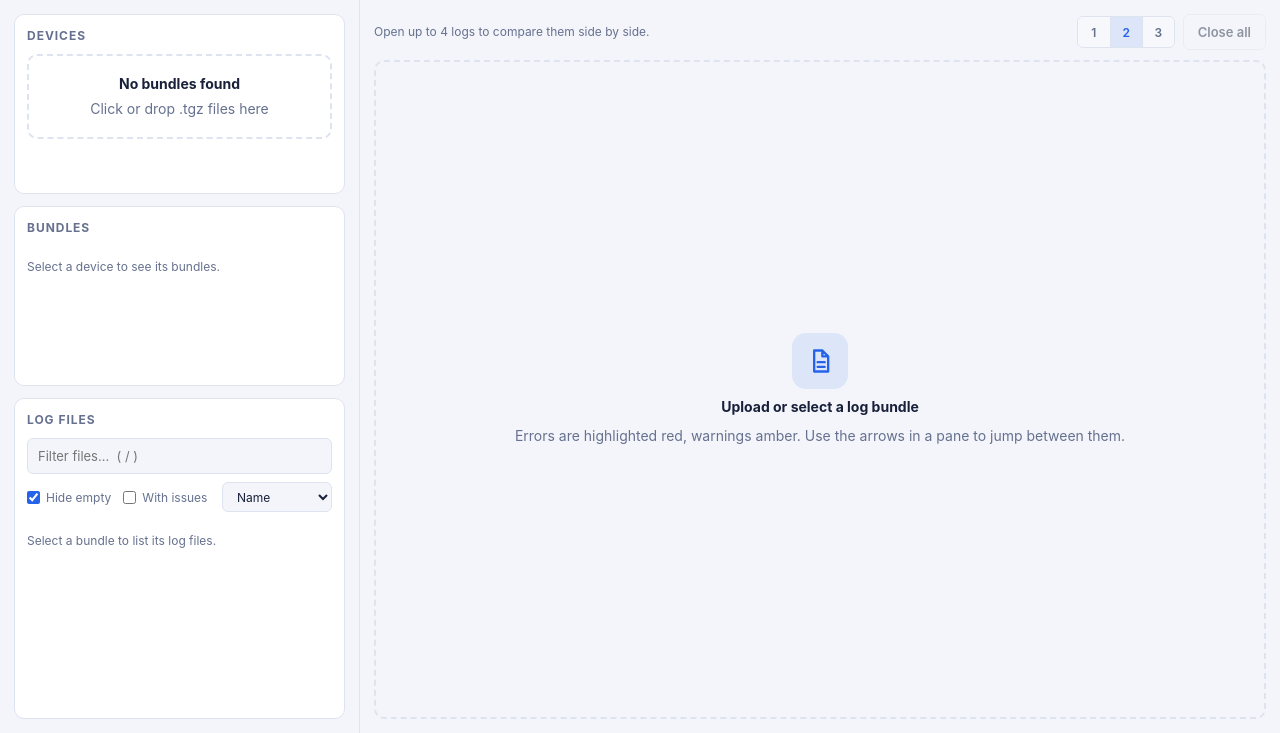
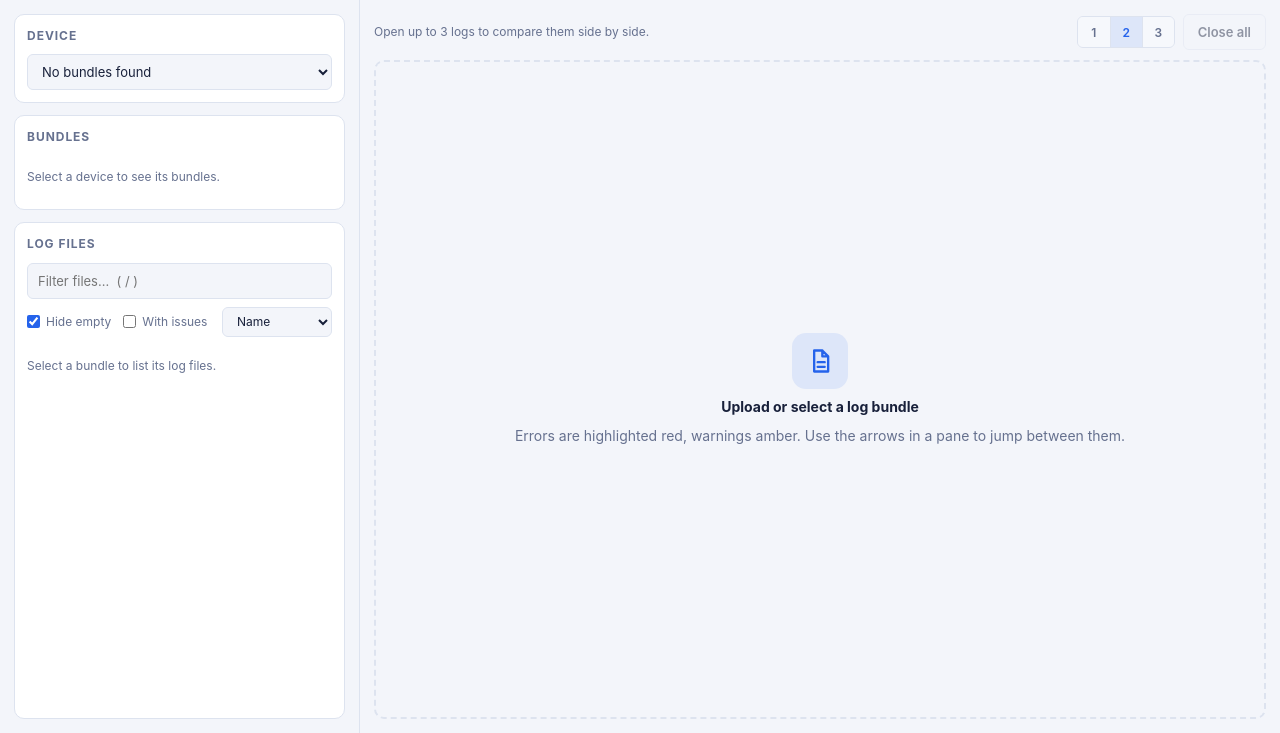
Before and after one commit to udaybhadauria/Review_LogFiles, a Flask app: page / in a window 1280 px wide. Shown: the part 67-800 px from the top of the page. Run offline with Flask 3, Linux system fonts and the light colour scheme; data that the repository does not hold is empty; parts of the project's set-up code (start-up, migrations or seed data) failed here and were passed over.

Commit message:
Redesign UI: Device dropdown, multi-archive selection, max 3 log files, scrollable sidebar
- Change Devices from list to dropdown (single selection)
- Add checkboxes to archive list for multi-selection
- Limit log file selection to max 3 (down from 4)
- Make sidebar scrollable with overflow-y: auto
- Remove fixed height constraints, use max-height instead
- Update UI labels to reflect single device selection

Generated with [Devin](https://devin.ai)

Co-Authored-By: Devin <158243242+devin-ai-integration[bot]@users.noreply.github.com>

```diff
--- a/src/review_rdk_logger/static/app.js
+++ b/src/review_rdk_logger/static/app.js
@@ -1,7 +1,7 @@
 (() => {
   'use strict';
 
-  const MAX_PANES = 4;
+  const MAX_PANES = 3;
   const EMPTY_BYTES = 16;
   const ERR_RE = /\b(ERROR|PANIC|FATAL|CRITICAL|SEGFAULT|EXCEPTION|TRACEBACK|FAIL|FAILED)\b/i;
   const WARN_RE = /\b(WARN|WARNING)\b/i;
@@ -175,24 +175,19 @@
   }
 
   function renderDevices() {
-    const list = $('#deviceList');
-    list.replaceChildren();
+    const select = $('#deviceSelect');
+    select.replaceChildren();
     $('#deviceCount').textContent = state.catalog.macs.length || '';
     if (!state.catalog.macs.length) {
-      list.append(
-        el('label', { class: 'empty-drop', for: 'fileInput' },
-          el('strong', { text: 'No bundles found' }),
-          el('span', { class: 'muted', text: 'Click or drop .tgz files here' }))
-      );
+      select.append(el('option', { value: '', text: 'No bundles found' }));
       return;
     }
+    select.append(el('option', { value: '', text: 'Select a device…' }));
     for (const mac of state.catalog.macs) {
       const entries = archivesForMac(mac);
       const latest = entries[0]?.captured_at || entries[0]?.modified;
-      list.append(
-        el('button', { type: 'button', class: `device${mac === state.mac ? ' active' : ''}`, onclick: () => selectMac(mac) },
-          el('span', { class: 'device-mac mono', text: mac }),
-          el('span', { class: 'device-meta muted', text: `${entries.length} bundle(s) · latest ${fmtDate(latest)}` }))
+      select.append(
+        el('option', { value: mac, selected: mac === state.mac, text: `${mac} (${entries.length} bundle(s))` })
       );
     }
   }
@@ -210,10 +205,16 @@
       const scanning = state.pending.has(entry.archive);
       const item = el('div', {
         class: `archive${entry.archive === state.archive ? ' active' : ''}`,
-        role: 'button', tabindex: '0', title: entry.archive,
-        onclick: () => selectArchive(entry.archive),
-        onkeydown: (e) => { if (e.key === 'Enter' || e.key === ' ') { e.preventDefault(); selectArchive(entry.archive); } },
+        title: entry.archive,
       },
+        el('label', { class: 'toggle' },
+          el('input', {
+            type: 'checkbox',
+            checked: entry.archive === state.archive,
+            onchange: (e) => { if (e.target.checked) selectArchive(entry.archive); }
+          }),
+          el('span', { text: entry.archive })
+        ),
         el('div', { class: 'archive-main' },
           el('span', { class: 'archive-time', text: fmtDate(entry.captured_at) || entry.archive }),
           el('span', { class: 'archive-meta muted', text: `${entry.log_files.length} files · ${fmtBytes(entry.size)}${entry.deletable ? ' · uploaded' : ''}` })),
@@ -553,6 +554,7 @@
 
   // ---------- wiring ----------
   function wire() {
+    $('#deviceSelect').addEventListener('change', (e) => { selectMac(e.target.value || null); });
     $('#fileInput').addEventListener('change', (e) => { uploadFiles(e.target.files); e.target.value = ''; });
     $('#refreshBtn').addEventListener('click', () => { state.summaries.clear(); loadCatalog(); });
     $('#themeBtn').addEventListener('click', () => {
--- a/src/review_rdk_logger/static/style.css
+++ b/src/review_rdk_logger/static/style.css
@@ -157,7 +157,7 @@ select.input { width: auto; cursor: pointer; }
 .sidebar {
   width: var(--sidebar-w); flex: none;
   display: flex; flex-direction: column; gap: 12px;
-  padding: 14px; overflow: hidden;
+  padding: 14px; overflow-y: auto;
   border-right: 1px solid var(--border);
   height: 100%;
 }
@@ -169,7 +169,7 @@ select.input { width: auto; cursor: pointer; }
 }
 .panel:not(.panel-grow) {
   flex: 0 0 auto;
-  height: 180px;
+  max-height: 200px;
   overflow: hidden;
 }
 .panel-grow { flex: 1; min-height: 0; overflow: hidden; display: flex; flex-direction: column; }
@@ -177,6 +177,7 @@ select.input { width: auto; cursor: pointer; }
 .panel-head h2 { font-size: 12px; text-transform: uppercase; letter-spacing: 0.08em; color: var(--muted); }
 
 .device-list, .archive-list { display: flex; flex-direction: column; gap: 6px; overflow-y: auto; flex: 1; min-height: 0; }
+#deviceSelect { margin-bottom: 0; }
 
 .device, .archive, .file {
   display: flex; align-items: center; justify-content: space-between; gap: 10px;
--- a/src/review_rdk_logger/templates/index.html
+++ b/src/review_rdk_logger/templates/index.html
@@ -43,10 +43,12 @@
       <aside class="sidebar">
         <section class="panel">
           <div class="panel-head">
-            <h2>Devices</h2>
+            <h2>Device</h2>
             <span id="deviceCount" class="chip"></span>
           </div>
-          <div id="deviceList" class="device-list"></div>
+          <select id="deviceSelect" class="input" title="Select device">
+            <option value="">Select a device…</option>
+          </select>
         </section>
 
         <section class="panel">
```
